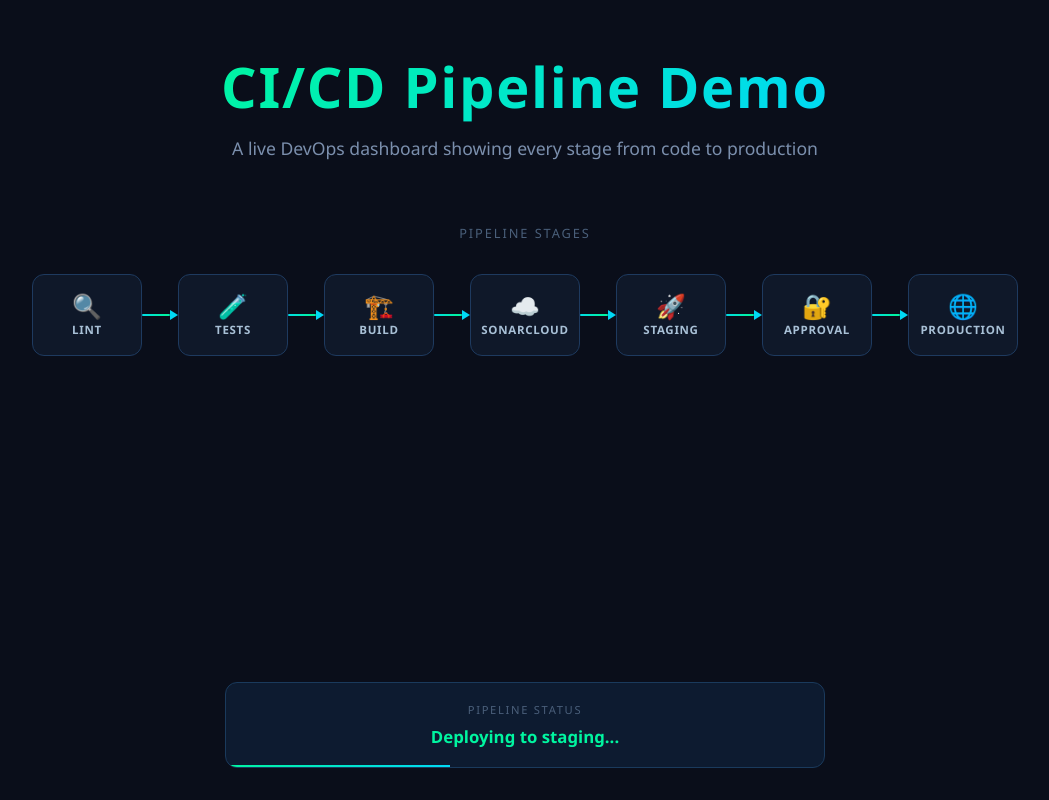
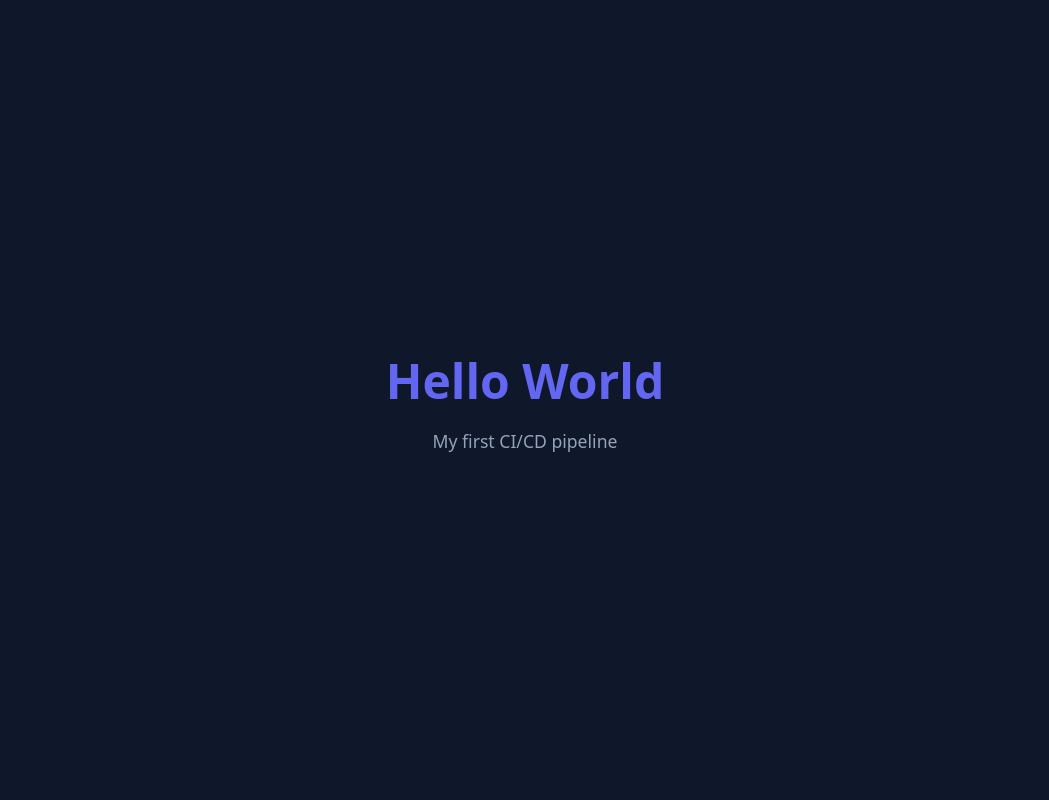
Before and after one commit to younes692/cicd-demo, a React (Vite) app: page / in a window 1280 px wide. Shown: the whole page, without its empty margins (115-1164 px from the left). Built offline with nearby package versions, Linux system fonts and the light colour scheme; the HTML template or start-up script is replaced by a standard one.

Commit message:
refactor: simplify app to Hello World with CSS color variables

```diff
--- a/src/App.jsx
+++ b/src/App.jsx
@@ -1,117 +1,10 @@
-import { useState, useEffect } from 'react';
-import './App.css';
+import './index.css';
 
-const STAGES = [
-  {
-    id: 'lint',
-    label: 'Lint',
-    icon: '🔍',
-    tooltip: 'test',
-  },
-  {
-    id: 'tests',
-    label: 'Tests',
-    icon: '🧪',
-    tooltip: 'Jest runs unit tests and generates a coverage report.',
-  },
-  {
-    id: 'build',
-    label: 'Build',
-    icon: '🏗️',
-    tooltip: 'Vite compiles the React app into optimised static assets.',
-  },
-  {
-    id: 'sonarcloud',
-    label: 'SonarCloud',
-    icon: '☁️',
-    tooltip: 'SonarCloud scans for code smells, vulnerabilities, and coverage.',
-  },
-  {
-    id: 'staging',
-    label: 'Staging',
-    icon: '🚀',
-    tooltip: 'The build is deployed to the Render staging environment.',
-  },
-  {
-    id: 'approval',
-    label: 'Approval',
-    icon: '🔐',
-    tooltip: 'A human reviewer must approve before the production deploy.',
-  },
-  {
-    id: 'production',
-    label: 'Production',
-    icon: '🌐',
-    tooltip: 'Approved build is deployed live to the production environment.',
-  },
-];
-
-const STATUS_MESSAGES = [
-  'All checks passed ✅',
-  'Deploying to staging...',
-  'Awaiting approval 🔐',
-  'Live in production 🚀',
-];
-
-function PipelineNode({ stage }) {
+export default function App() {
   return (
-    <div className="node" data-testid="pipeline-node">
-      <span className="node-icon">{stage.icon}</span>
-      <span className="node-label">{stage.label}</span>
-      <div className="tooltip">{stage.tooltip}</div>
+    <div className="container">
+      <h1>Hello World</h1>
+      <p>My first CI/CD pipeline</p>
     </div>
   );
 }
-
-function Arrow() {
-  return (
-    <div className="arrow">
-      <div className="arrow-line" />
-      <div className="arrow-head" />
-    </div>
-  );
-}
-
-export default function App() {
-  const [statusIndex, setStatusIndex] = useState(0);
-  const [statusKey, setStatusKey] = useState(0);
-
-  useEffect(() => {
-    const id = setInterval(() => {
-      setStatusIndex((i) => (i + 1) % STATUS_MESSAGES.length);
-      setStatusKey((k) => k + 1);
-    }, 4000);
-    return () => clearInterval(id);
-  }, []);
-
-  return (
-    <main className="app">
-      <section className="hero">
-        <h1 className="hero-title">CI/CD Pipeline Demo</h1>
-        <p className="hero-subtitle">
-          A live DevOps dashboard showing every stage from code to production
-        </p>
-      </section>
-
-      <section className="pipeline-section">
-        <p className="pipeline-heading">Pipeline stages</p>
-        <div className="pipeline">
-          {STAGES.map((stage, index) => (
-            <div key={stage.id} className="node-wrapper">
-              <PipelineNode stage={stage} />
-              {index < STAGES.length - 1 && <Arrow />}
-            </div>
-          ))}
-        </div>
-      </section>
-
-      <div className="status-banner">
-        <div className="status-label">Pipeline status</div>
-        <div className="status-message" key={statusKey}>
-          {STATUS_MESSAGES[statusIndex]}
-        </div>
-        <div className="status-bar" key={`bar-${statusKey}`} />
-      </div>
-    </main>
-  );
-}
--- a/src/index.css
+++ b/src/index.css
@@ -1,18 +1,37 @@
-*,
-*::before,
-*::after {
+:root {
+  --color-bg: #0f172a;
+  --color-primary: #6366f1;
+  --color-text: #f1f5f9;
+  --color-subtle: #94a3b8;
+}
+
+* {
   box-sizing: border-box;
   margin: 0;
   padding: 0;
 }
 
 body {
-  background-color: #0a0e1a;
-  color: #e0e6f0;
-  font-family:
-    'Segoe UI',
-    system-ui,
-    -apple-system,
-    sans-serif;
+  background-color: var(--color-bg);
+  color: var(--color-text);
+  font-family: system-ui, sans-serif;
   min-height: 100vh;
+  display: flex;
+  align-items: center;
+  justify-content: center;
 }
+
+.container {
+  text-align: center;
+}
+
+h1 {
+  font-size: 3rem;
+  color: var(--color-primary);
+  margin-bottom: 1rem;
+}
+
+p {
+  color: var(--color-subtle);
+  font-size: 1.1rem;
+}
```
Also changed, not shown: 1 other file (tests, documents, lock files or other folders).
